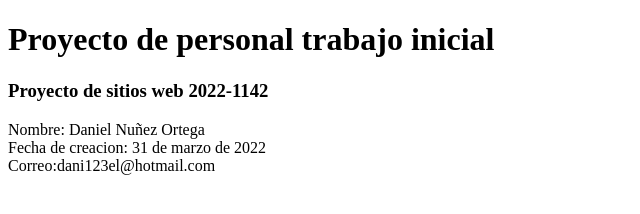
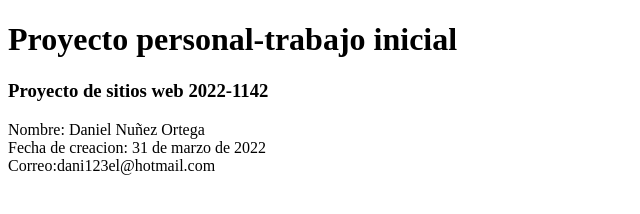
Before and after one commit to daninuno/DSW-danielnunez, a plain HTML site: page index.html in a window 1280 px wide. Shown: the whole page, without its empty margins (0-640 px from the left). Drawn offline with Linux system fonts and the light colour scheme.

Commit message:
correccion titulo
se realiza un cambio en el titulo

```diff
--- a/index.html
+++ b/index.html
@@ -7,7 +7,7 @@
     <title>Document</title>
 </head>
 <body>
-    <h1>Proyecto de personal trabajo inicial </h1>
+    <h1>Proyecto personal-trabajo inicial </h1>
     <h3>Proyecto de sitios web 2022-1142</h3>
     <p>Nombre: Daniel Nuñez Ortega<br>
     Fecha de creacion: 31 de marzo de 2022<br>
```
